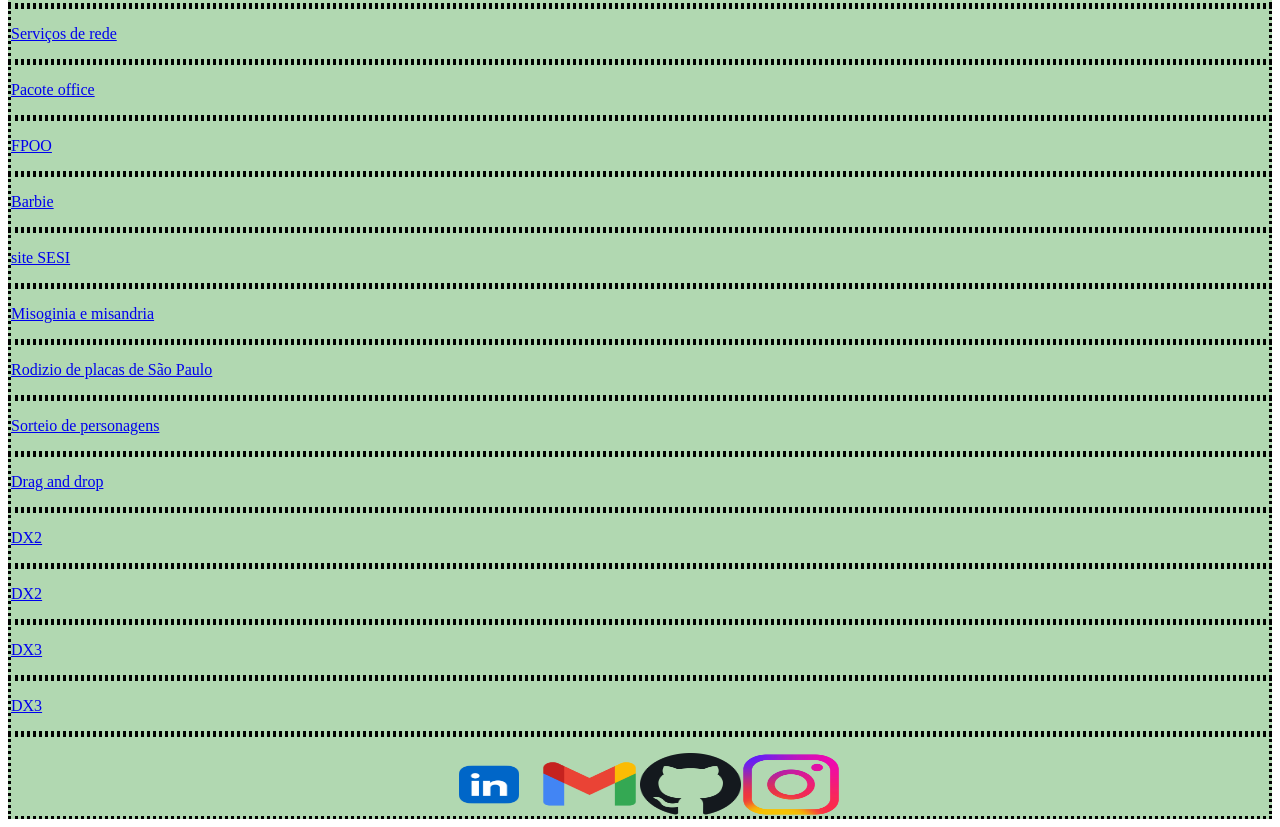
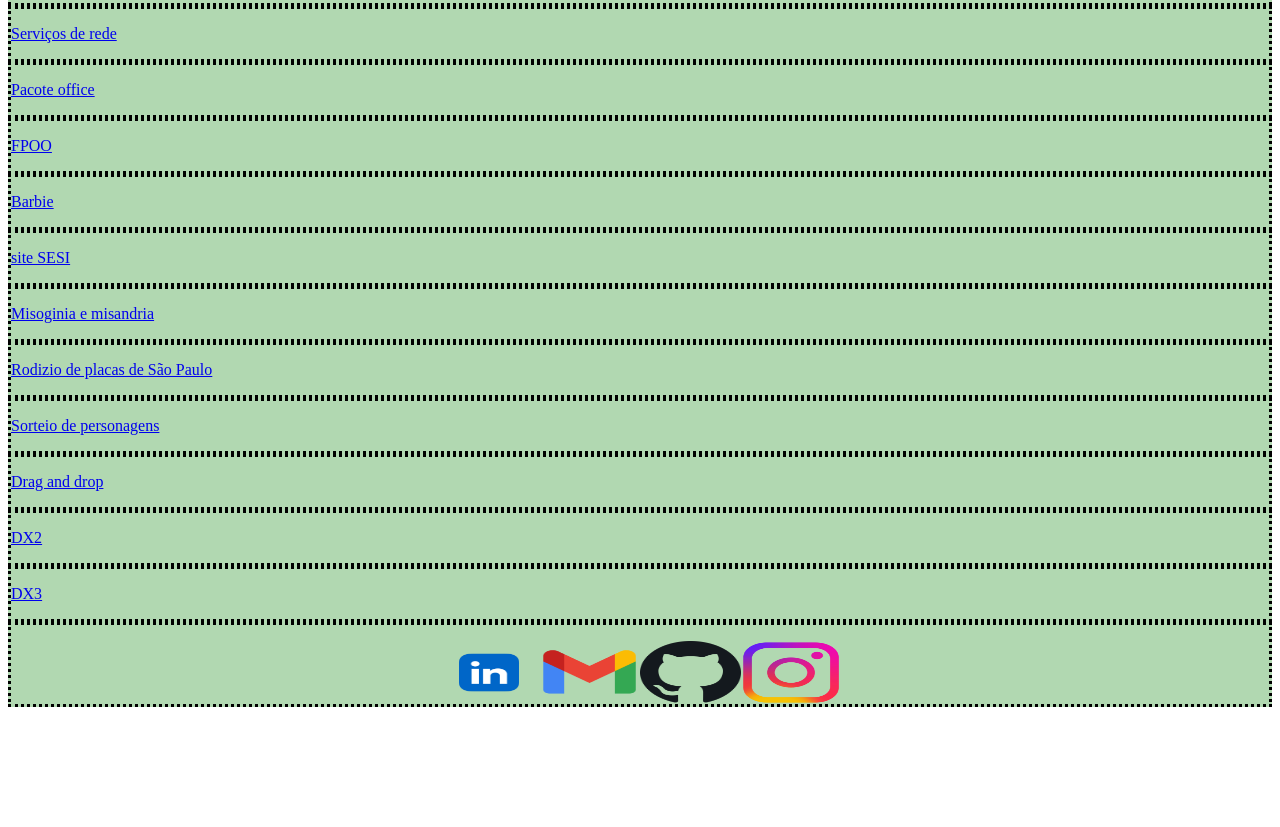
Before and after one commit to toniacds/Portfolio, a plain HTML site: page index.html in a window 1280 px wide. Shown: the part 556-1383 px from the top of the page. After the commit the page ends 1271 px from the top, so only its background shows below. Drawn offline with Linux system fonts and the light colour scheme.

Commit message:
Add files via upload

```diff
--- a/index.html
+++ b/index.html
@@ -104,25 +104,12 @@
 </div>
 
 <div>
-  <a href="https://toniacds.github.io/dx2/">
-    <div class="ftp"><h7> </h7>
-    <p>DX2</p>
-  </a>
-</div>
-
-<div>
   <a href="https://toniacds.github.io/dx3/">
     <div class="ftp"><h7> </h7>
     <p>DX3</p>
   </a>
 </div>
 
-<div>
-  <a href="https://toniacds.github.io/dx3/">
-    <div class="ftp"><h7> </h7>
-    <p>DX3</p>
-  </a>
-</div>
 
 </div>
    <div class="ftp"><h7></h7>
```
